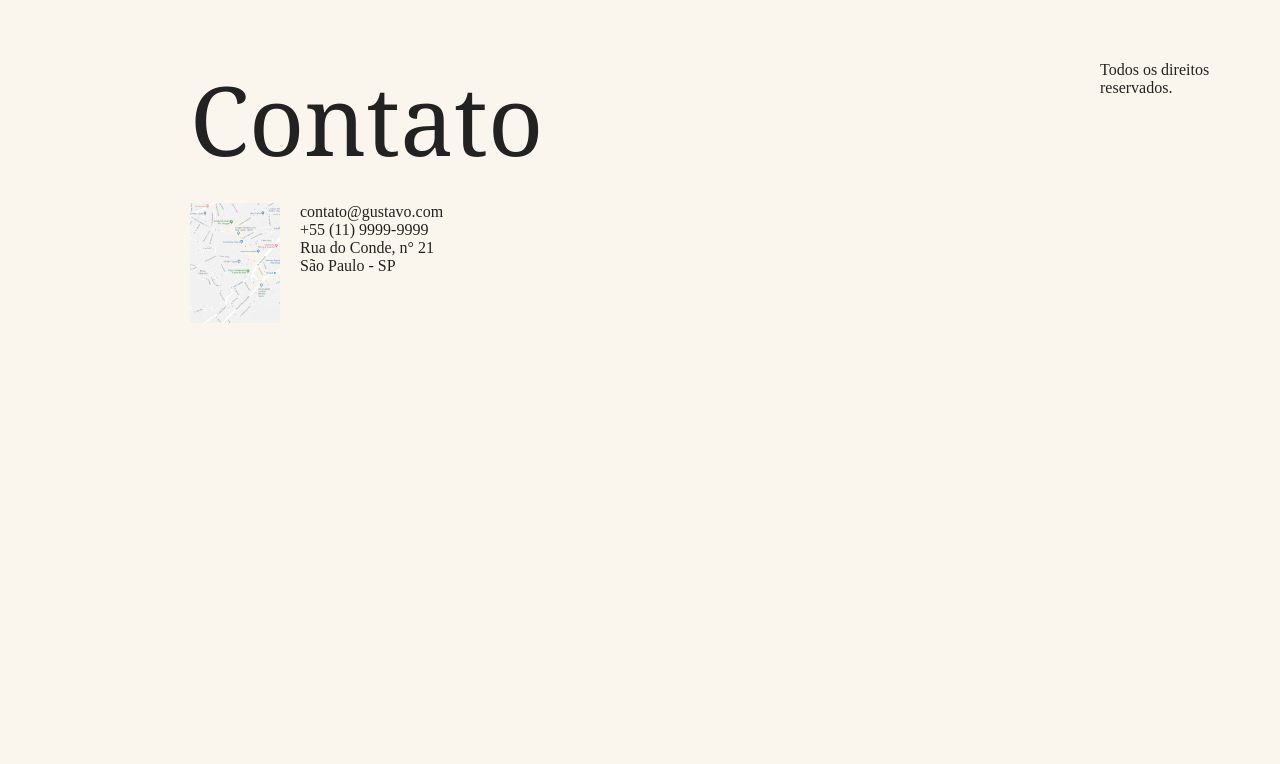
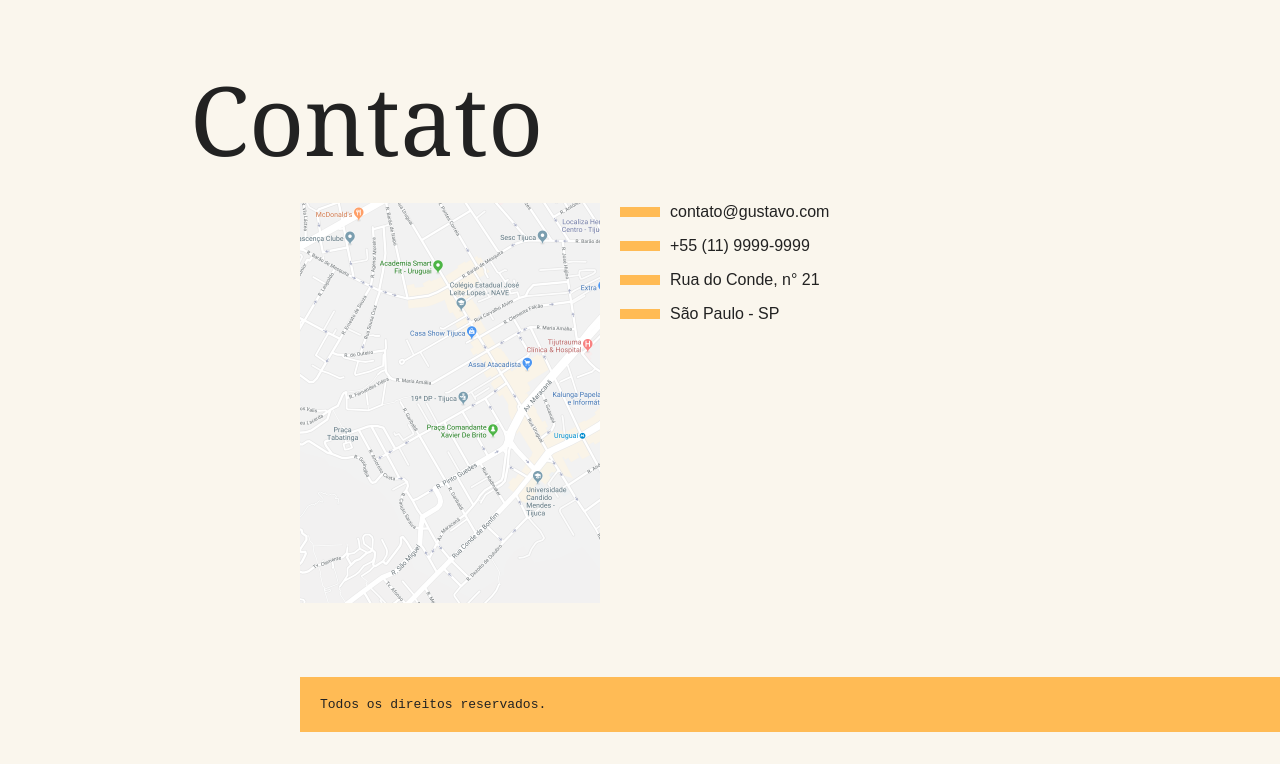
Before and after one commit to GDC-Reis/HTMLCollectio-vs-NodeList---Curso-Origamid, a plain HTML site: page index.html in a window 1280 px wide. Shown: the part 3150-3914 px from the top of the page. Before the commit the page ends 3547 px from the top, so only its background shows below. Drawn offline with Linux system fonts and the light colour scheme.

Commit message:
Commit realizado com o css da section Contato

```diff
--- a/css/style.css
+++ b/css/style.css
@@ -144,3 +144,37 @@ faq-lista dd{
     margin-bottom: .5rem;
     margin-left: 30px;
 }
+
+.mapa{
+    grid-column: 2;
+}
+
+.dados{
+    grid-column: 3;
+}
+
+.dados li{
+    margin-bottom: 1rem;
+    font-family: Arial, Helvetica, sans-serif;
+}
+
+.dados li::before{
+    content: "";
+    display: inline-block;
+    width: 40px;
+    height: 10px;
+    margin-right: 10px;
+    background: #fb5;
+}
+
+.copy{
+    grid-column: 3 / 5;
+    margin-bottom: 2rem;
+    background: #fb5;
+}
+
+.copy p{
+    padding: 20px;
+    font-family: monospace;
+    font-weight: bolde;
+}
```
